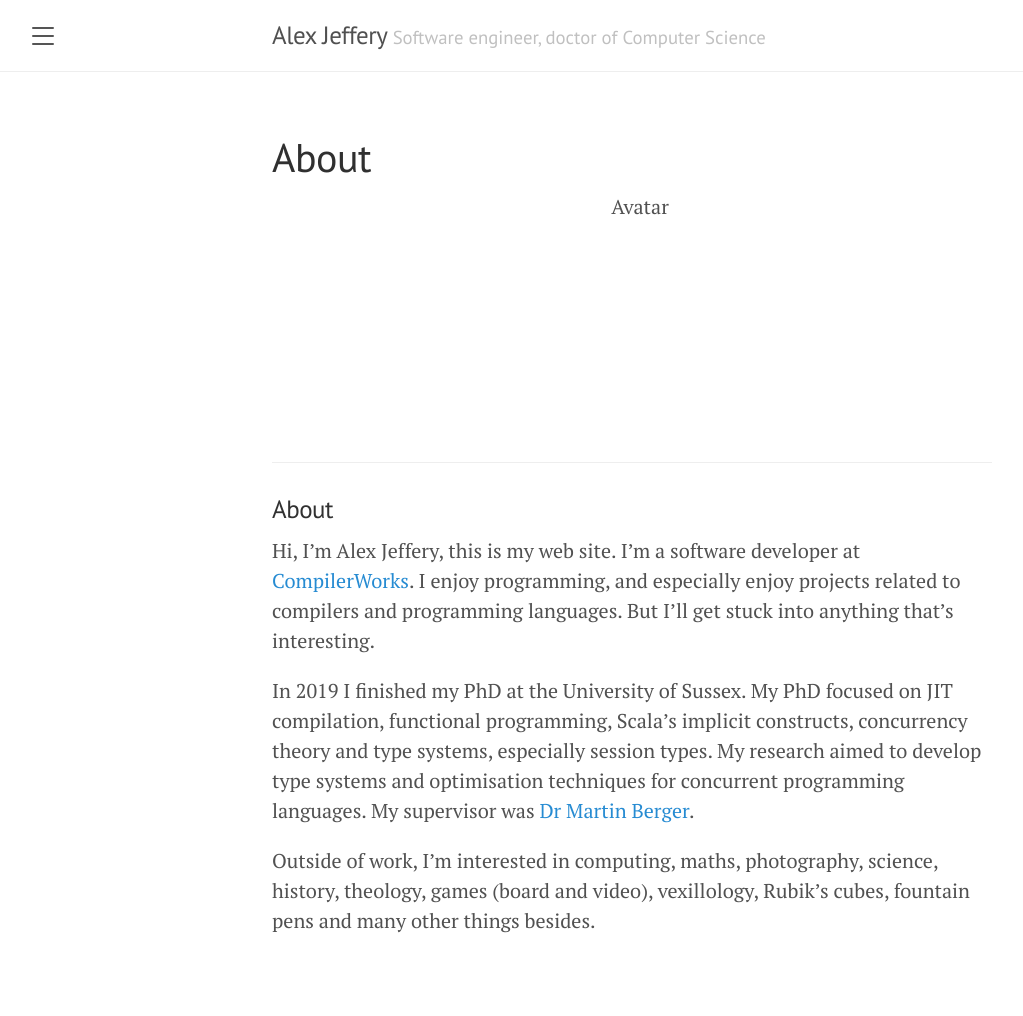
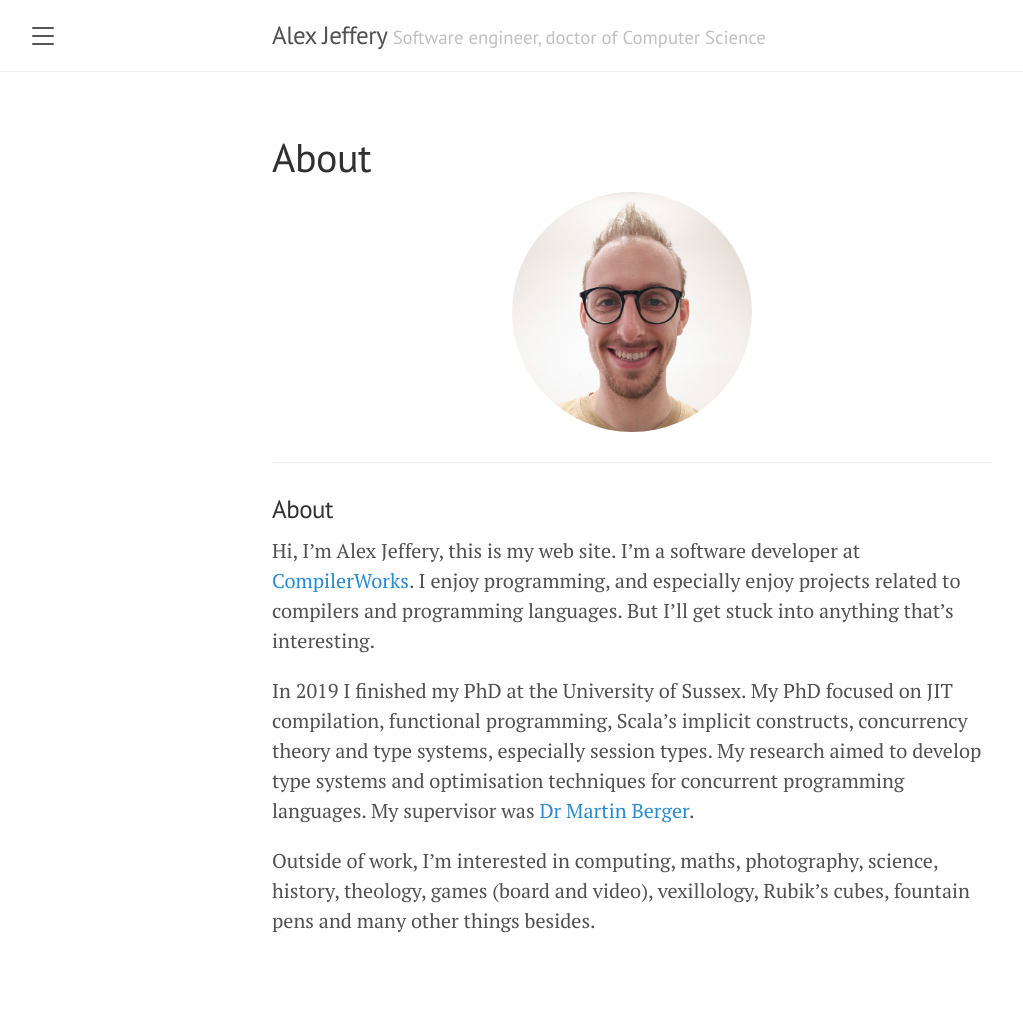
Before and after one commit to alexj136/alexj136.github.io, a Jekyll site: the page built from about.md, in a window 1280 px wide. Shown: the whole page, without its empty margins (8-1031 px from the left). Built offline with Jekyll 4.4.1, drawn with Linux system fonts in a browser that asks for light colours.

Commit message:
Copied over the last bits. Just need to hammer this into shape now.

```diff
--- a/_config.yml
+++ b/_config.yml
@@ -13,6 +13,9 @@ author:
   url:               https://alexjeffery.net
   email:             apjeffery136@gmail.com
 
+include:
+  - images
+
 # Gems
 plugins:
   - jekyll-paginate
--- a/about.md
+++ b/about.md
@@ -6,7 +6,7 @@ tags: alex, jeffery, website, homepage
 ---
 
 <center>
-<img src="images/face.jpg" alt="Avatar" width="240" height="240" style="border-radius: 50%"/>
+<img src="../images/face.jpg" alt="Avatar" width="240" height="240" style="border-radius: 50%"/>
 </center>
 
 ---
```
Also changed, not shown: images/collatz-26.png (added), images/em.png (added), images/face.jpg (added), public/favicon.ico, 1 other file.
